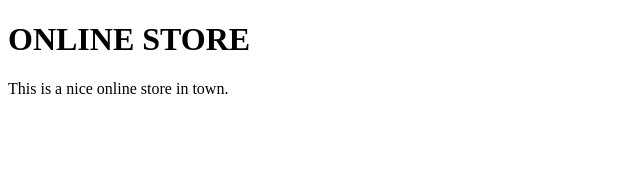
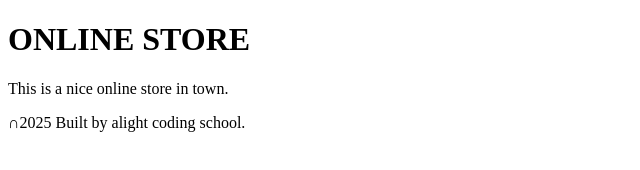
Before and after one commit to aliceniyomufasha/online-store, a plain HTML site: page index.html in a window 1280 px wide. Shown: the whole page, without its empty margins (0-640 px from the left). Drawn offline with Linux system fonts and the light colour scheme.

Commit message:
Add footer

```diff
--- a/index.html
+++ b/index.html
@@ -8,5 +8,9 @@
 <body>
     <h1> ONLINE STORE</h1>
     <p>This is a nice online store in town.</p>
+    <footer>
+        &cap;2025 <span>Built by alight coding school.</span>
+    </footer>
+
 </body>
 </html>
```
